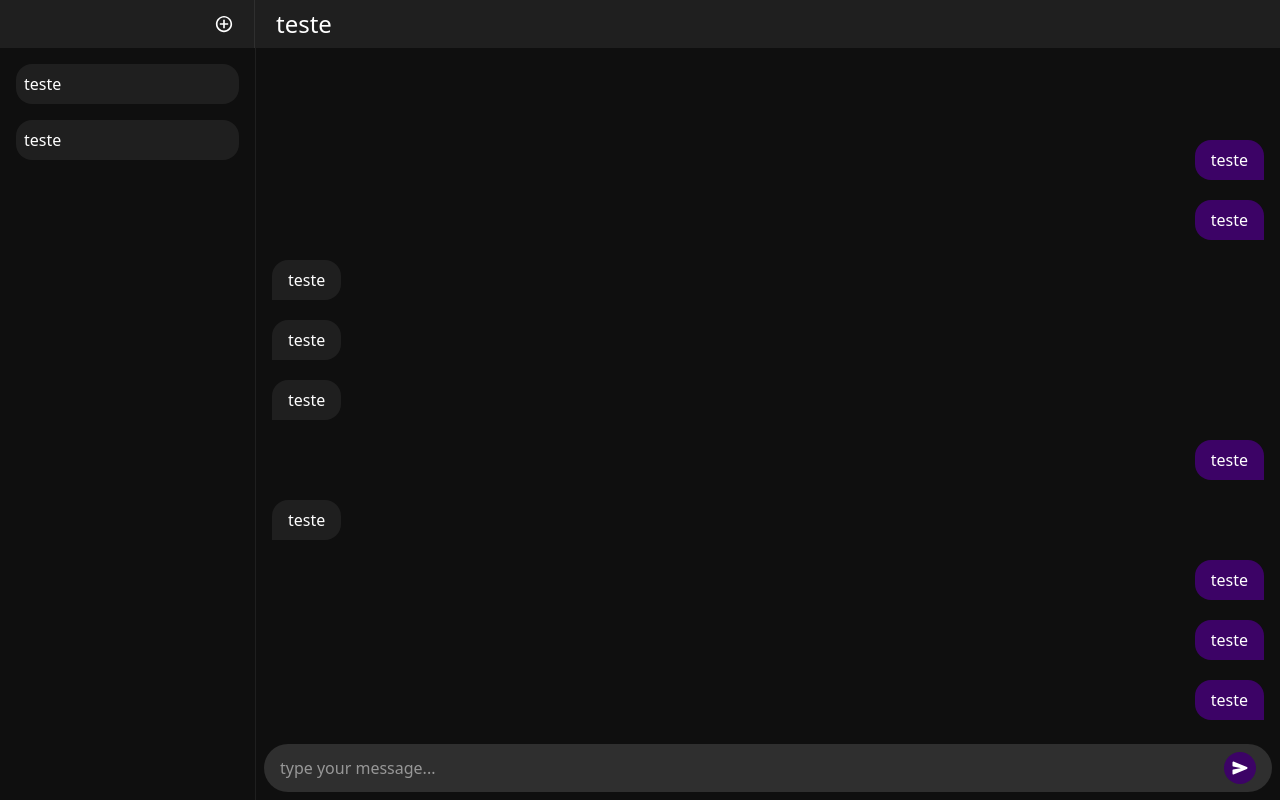
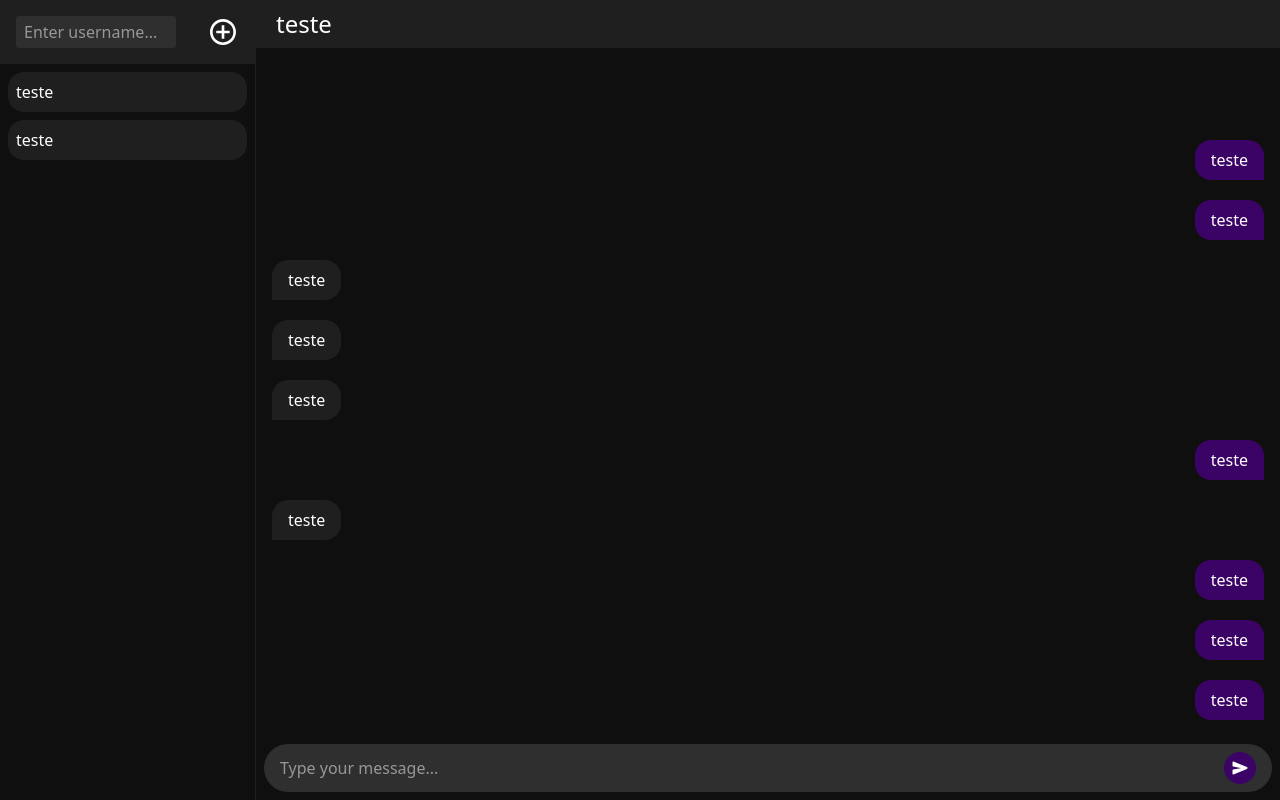
Before and after one commit to Linksyyy/anonymous-chat, a Next.js app: page /lounge in a window 1280 px wide. Both pictures are taken after a click on the button 224 px from the left and 24 px from the top of the page. Built offline with nearby package versions, Linux system fonts and the light colour scheme.

Commit message:
Enables users to search for other users and initiate new chats directly from the chat list

```diff
--- a/src/Components/ChatWindow.jsx
+++ b/src/Components/ChatWindow.jsx
@@ -37,8 +37,9 @@ export default function ChatWindow({ messages }) {
           className="flex items-center rounded-full bg-tertiary px-4 py-2"
         >
           <input
+            autoFocus
             type="text"
-            placeholder="type your message..."
+            placeholder="Type your message..."
             className="flex-1 bg-transparent outline-none"
           />
           <button
--- a/src/Components/ChatsList.jsx
+++ b/src/Components/ChatsList.jsx
@@ -1,20 +1,65 @@
 "use client";
-import { useState } from "react";
+import { useContext, useState } from "react";
 import { IoMdAddCircleOutline } from "react-icons/io";
+import { getUser } from "../lib/api";
+import { keyContext } from "../Contexts/KeyProvider";
 
 export default function ChatsList({ Chats }) {
-  const [chats] = useState(Chats);
+  const [chats, setChats] = useState(Chats);
+  const [inputVisible, setInputVisible] = useState(false);
+  const [searchUsername, setSearchUsername] = useState("");
+  const [log, setLog] = useState("");
+  const [error, setError] = useState(false);
+  const { userId } = useContext(keyContext);
+
+  function toggleCreate(e) {
+    setSearchUsername("");
+    setInputVisible(inputVisible ? false : true);
+  }
+  async function handleSearch(e) {
+    setError(false);
+    if (e.key === "Enter") {
+      const res = await getUser(searchUsername);
+      if (res.hasError) {
+        setError(res.hasError);
+        setLog(res.message);
+      } else if (res.id === userId) {
+        setError(true);
+        setLog("This is you!");
+      } else {
+        setChats([...chats, { name: res.username }]);
+      }
+    }
+  }
   return (
-    <aside className="overflow-y-auto bg-primary border-r-1 border-secondary gap-2 flex h-full absolute w-64 flex-col">
-      <header className="bg-secondary items-center justify-end flex h-12 border-r-tertiary border-r-1">
-        <button className="m-5 cursor-pointer hover:text-gray-400">
-          <IoMdAddCircleOutline className="size-5" />
-        </button>
+    <aside className="overflow-y-auto bg-primary border-r-1 border-secondary gap-2 flex h-full w-64 flex-col">
+      <header className="bg-secondary p-4 flex flex-col gap-2">
+        <div className="flex items-center justify-center gap-2">
+          {inputVisible && (
+            <input
+              autoFocus
+              value={searchUsername}
+              onKeyDown={handleSearch}
+              onChange={(e) => setSearchUsername(e.target.value)}
+              className="bg-tertiary outline-none rounded px-2 py-1 text-white w-40"
+              placeholder="Enter username..."
+            />
+          )}
+          <div className="w-full justify-end flex">
+            <button
+              onClick={toggleCreate}
+              className="cursor-pointer text-white hover:text-gray-400"
+            >
+              <IoMdAddCircleOutline className="size-8" />
+            </button>
+          </div>
+        </div>
+        {error && <p className="text-red-400 text-center text-sm">{log}</p>}
       </header>
       {chats.map((chat, index) => (
         <div
           key={index}
-          className="bg-secondary hover:bg-tertiary p-2 mx-4 mt-2 rounded-2xl"
+          className="bg-secondary hover:bg-tertiary p-2 mx-2 rounded-2xl cursor-pointer"
         >
           {chat.name}
         </div>
--- a/src/Contexts/KeyProvider.jsx
+++ b/src/Contexts/KeyProvider.jsx
@@ -4,7 +4,8 @@ import { createContext, useState } from "react";
 export const keyContext = createContext();
 
 export default function KeyProvider({ children }) {
+  const [userId, setUserId] = useState(null);
   const [key, setKey] = useState(null);
-  const ctx = { key, setKey };
+  const ctx = { key, setKey, userId, setUserId };
   return <keyContext.Provider value={ctx}>{children}</keyContext.Provider>;
 }
--- a/src/app/api/user/[username]/route.ts
+++ b/src/app/api/user/[username]/route.ts
@@ -5,7 +5,7 @@ export async function GET(
   req: NextRequest,
   { params }: { params: { username: string } }
 ) {
-  const username = params.username.trim();
+  const username = (await params).username.trim();
   const user = await findUser(username);
   if (!user) {
     return NextResponse.json(
--- a/src/app/login/page.jsx
+++ b/src/app/login/page.jsx
@@ -1,7 +1,7 @@
 "use client";
 import { useContext, useEffect, useState } from "react";
 import { MdCancel, MdLogin } from "react-icons/md";
-import { login } from "../../lib/main";
+import { login } from "../../lib/api";
 import { useRouter, useSearchParams } from "next/navigation";
 import Link from "next/link";
 import { deriveKeyFromPassword } from "../../lib/cryptography";
@@ -49,6 +49,7 @@ export default function Login() {
         res.user.ee_salt
       );
       keyManager.setKey(derivedKey);
+      keyManager.setUserId(res.user.id);
       router.push("/lounge");
     }
   }
--- a/src/app/lounge/layout.jsx
+++ b/src/app/lounge/layout.jsx
@@ -1,10 +1,10 @@
-import ChatList from "../../Components/ChatsList";
+import ChatsList from "../../Components/ChatsList";
 
 export default function LoungeLayout({ children }) {
   return (
-    <section className="fixed inset-0 bg-primary">
-      <ChatList Chats={[{ name: "teste" }, { name: "teste" }]} />
-      <main className="ml-64 h-full">{children}</main>
+    <section className="fixed inset-0 bg-primary flex">
+      <ChatsList Chats={[{ name: "teste" }, { name: "teste" }]} />
+      <main className="h-full flex-1">{children}</main>
     </section>
   );
 }
--- a/src/app/register/page.jsx
+++ b/src/app/register/page.jsx
@@ -2,7 +2,7 @@
 import Link from "next/link";
 import { useState } from "react";
 import { MdCancel, MdCreate } from "react-icons/md";
-import { register } from "../../lib/main";
+import { register } from "../../lib/api";
 import { useRouter } from "next/navigation";
 
 export default function Register() {
```
Also changed, not shown: src/lib/api.ts (renamed from src/lib/main.ts).
